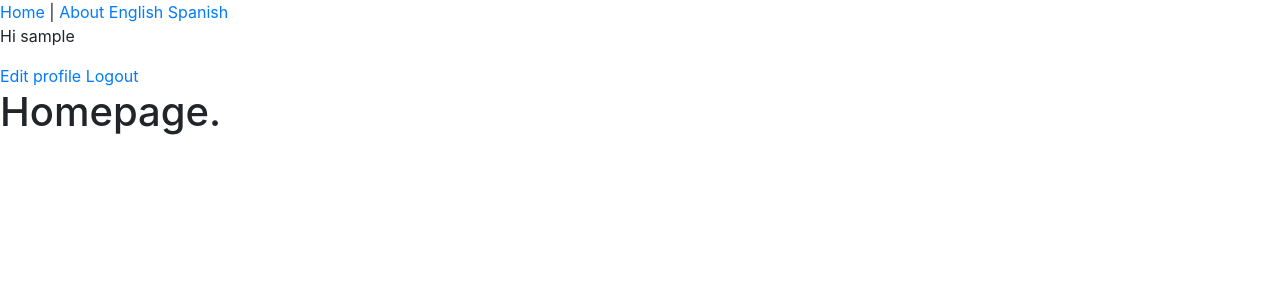
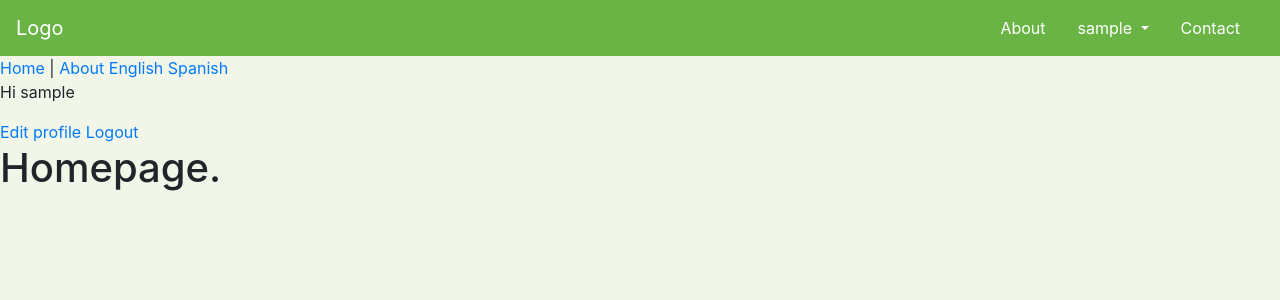
Before and after one commit to antrodart/mercados_prediccion, a Django app: page / in a window 1280 px wide. Shown: the top 300 px of the page. Run offline with Django 3.2, Linux system fonts and the light colour scheme; the visitor is signed in with stand-in values (Sample User, id 1); some libraries are stand-ins or nearby versions.

Commit message:
Added navgar

```diff
--- /dev/null
+++ b/PredictionMarketsTFG/mercados_de_prediccion/static/css/main.css
@@ -0,0 +1,24 @@
+body {
+  padding: 0;
+  margin: 0;
+  background: #f2f6e9;
+}
+
+/*--- navigation bar ---*/
+.navbar {
+  background:#6ab446;
+}
+.nav-link,
+.navbar-brand {
+  color: #fff;
+  cursor: pointer;
+}
+.nav-link {
+  margin-right: 1em !important;
+}
+.nav-link:hover {
+  color: #000;
+}
+.navbar-collapse {
+  justify-content: flex-end;
+}
--- /dev/null
+++ b/PredictionMarketsTFG/mercados_de_prediccion/static/js/main.js
@@ -0,0 +1,4 @@
+//Makes the <header> element stretch across the entire screen
+//$(document).ready(function(){
+//  $('.header').height($(window).height());
+//})
--- a/PredictionMarketsTFG/mercados_de_prediccion/urls.py
+++ b/PredictionMarketsTFG/mercados_de_prediccion/urls.py
@@ -4,4 +4,5 @@ from . import views
 urlpatterns = [
     path('',views.HomePageView.as_view(), name='home'),
     path('about/',views.AboutView.as_view(), name='about'),
+	path('contact/', views.ContactView.as_view(), name='contact'),
 ]
--- a/PredictionMarketsTFG/mercados_de_prediccion/views.py
+++ b/PredictionMarketsTFG/mercados_de_prediccion/views.py
@@ -9,3 +9,6 @@ class HomePageView(TemplateView):
 
 class AboutView(TemplateView):
     template_name = 'about.html'
+
+class ContactView(TemplateView):
+    template_name = 'contact.html'
--- a/PredictionMarketsTFG/templates/base.html
+++ b/PredictionMarketsTFG/templates/base.html
@@ -1,3 +1,5 @@
+{% load i18n %}
+{% load i18n %}
 {% load static %}
 {% load i18n %}
 {% load babel %}
@@ -13,19 +15,63 @@
 
     <!-- Bootstrap CSS -->
     <link rel="stylesheet" href="https://stackpath.bootstrapcdn.com/bootstrap/4.3.1/css/bootstrap.min.css" integrity="sha384-ggOyR0iXCbMQv3Xipma34MD+dH/1fQ784/j6cY/iJTQUOhcWr7x9JvoRxT2MZw1T" crossorigin="anonymous">
+    <link rel="stylesheet" type="text/css" href="{% static 'css/main.css' %}">
 
     <!-- Import static js -->
     <script src="{% static 'js/i18n.js' %}"></script>
 
 </head>
 <body>
+
+<nav class="navbar navbar-expand-md"> <!-- This denotes at which point the navigation bar expands from vertical or hamburger icon to a full-size horizontal bar. Set to medium-->
+  <a class="navbar-brand" href="{% url 'home' %}">Logo</a>
+  <button class="navbar-toggler navbar-dark" type="button" data-toggle="collapse" data-target="#main-navigation">
+    <span class="navbar-toggler-icon"></span>
+  </button>
+  <div class="collapse navbar-collapse" id="main-navigation">
+    <ul class="navbar-nav">
+      <li class="nav-item">
+        <a class="nav-link" href="{% url 'about' %}">{% trans "About" %}</a>
+      </li>
+      {% if user.is_authenticated %}
+      <li class="nav-item dropdown">
+        <a class="nav-link dropdown-toggle" href="#" id="navbarDropdown" role="button" data-toggle="dropdown" aria-haspopup="true" aria-expanded="false">
+          {{user.username}}
+        </a>
+        <div class="dropdown-menu" aria-labelledby="navbarDropdown">
+          <a class="dropdown-item" href="{% url 'edit_profile' %}">{% blocktrans %}Edit profile{% endblocktrans %}</a>
+          <a class="dropdown-item" href="#">Another action</a>
+          <div class="dropdown-divider"></div>
+          <a class="dropdown-item" href="{% url 'logout' %}">{% trans "Logout" %}</a>
+        </div>
+      </li>
+      {% else %}
+          <li class="nav-item">
+            <a class="nav-link" href="{% url 'login'%}">{% trans "Login" %}</a>
+          </li>
+          <li class="nav-item">
+            <a class="nav-link" href="{% url 'signup'%}">{% blocktrans %}Sign up{% endblocktrans %}</a>
+          </li>
+      {% endif %}
+      <li class="nav-item">
+        <a class="nav-link" href="{% url 'contact' %}">{% trans "Contact" %}</a>
+      </li>
+    </ul>
+  </div>
+</nav>
+
 <header>
-    <a href="{% url 'home' %}">{% trans "Home" %}</a> | <a href="{% url 'about' %}">{% trans "About" %}</a>
+
+</header>
+
+
+ <a href="{% url 'home' %}">{% trans "Home" %}</a> | <a href="{% url 'about' %}">{% trans "About" %}</a>
     {% get_available_languages as LANGUAGES %}
     {% for lang in LANGUAGES %}
         <a href="javascript:void(0)" onclick="changeLanguage('{{ lang.0 }}');" >{{ lang.1 }}</a>
     {% endfor %}
-</header>
+
+
 {% if user.is_authenticated %}
     <p>{% trans "Hi" %} {{user.username}} </p>
     <a href="{% url 'edit_profile'%}">{% blocktrans %}Edit profile{% endblocktrans %}</a>
@@ -51,5 +97,6 @@
     <script src="https://code.jquery.com/jquery-3.3.1.slim.min.js" integrity="sha384-q8i/X+965DzO0rT7abK41JStQIAqVgRVzpbzo5smXKp4YfRvH+8abtTE1Pi6jizo" crossorigin="anonymous"></script>
     <script src="https://cdnjs.cloudflare.com/ajax/libs/popper.js/1.14.7/umd/popper.min.js" integrity="sha384-UO2eT0CpHqdSJQ6hJty5KVphtPhzWj9WO1clHTMGa3JDZwrnQq4sF86dIHNDz0W1" crossorigin="anonymous"></script>
     <script src="https://stackpath.bootstrapcdn.com/bootstrap/4.3.1/js/bootstrap.min.js" integrity="sha384-JjSmVgyd0p3pXB1rRibZUAYoIIy6OrQ6VrjIEaFf/nJGzIxFDsf4x0xIM+B07jRM" crossorigin="anonymous"></script>
+	<script src="{% static 'js/main.js' %}"></script>
 </body>
 </html>
```
Also changed, not shown: PredictionMarketsTFG/templates/contact.html (added, +12 -0 lines).
